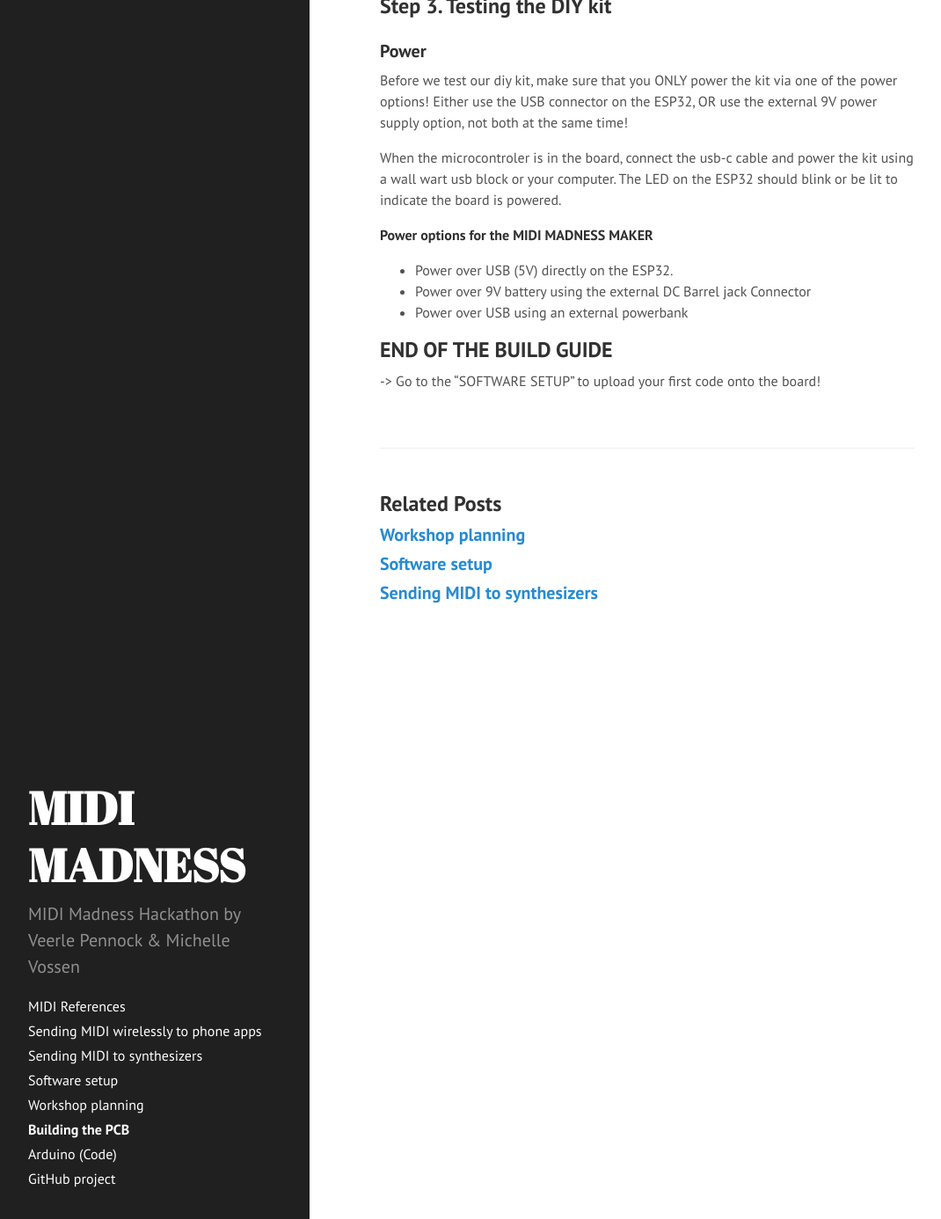
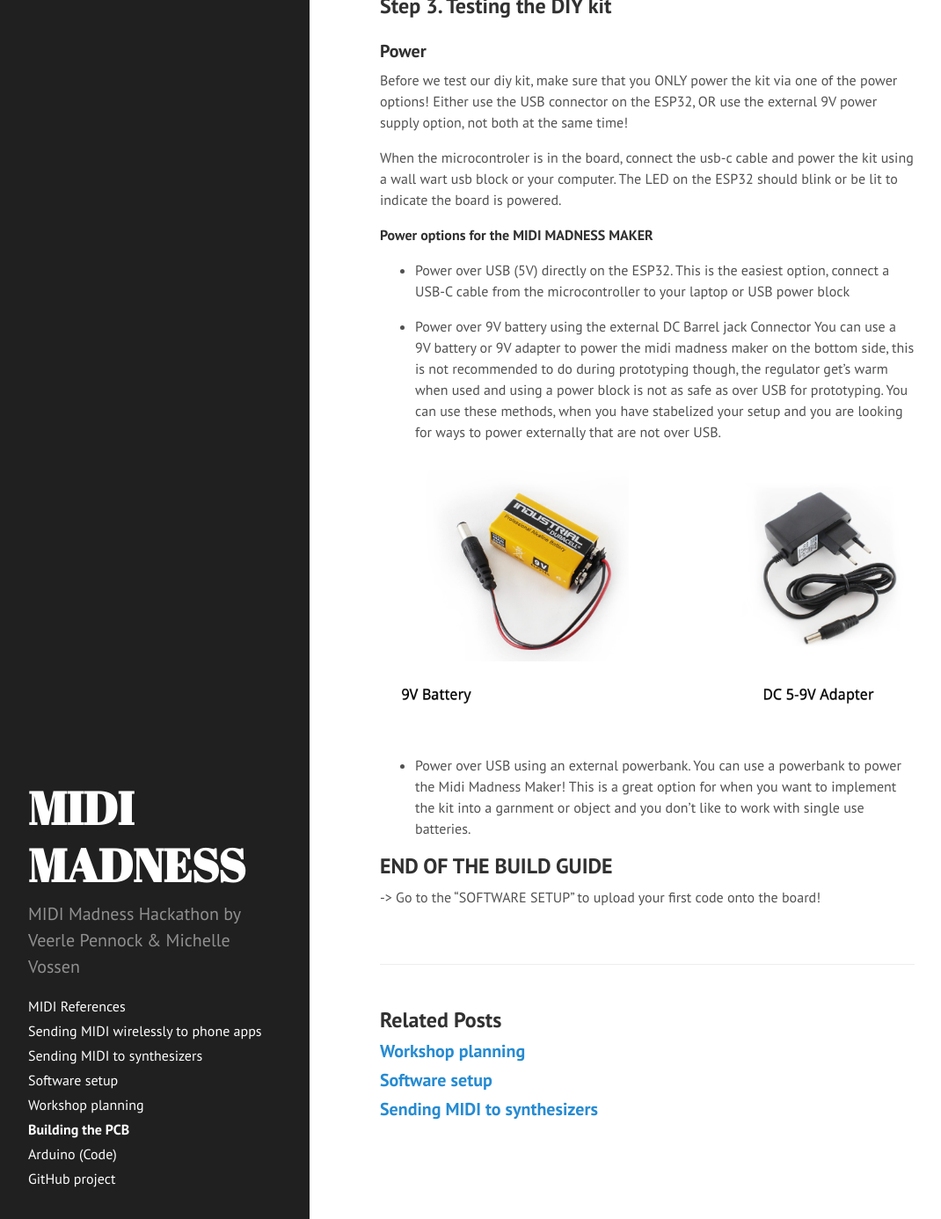
Before and after one commit to v0ss3n/midimadness, a Jekyll site: the page built from _posts/2024-12-13-building-the-pcb.md, in a window 1280 px wide and 1400 px high, scrolled down 3668 px, cut to the strip 14-1400 px from the top of the window. Shown: the whole strip at 88% size, without its empty margins (0-1070 px from the left). Built offline with Jekyll 4.4.1, drawn with Linux system fonts in a browser that asks for light colours; some of the changed text lies outside the part shown.

Commit message:
Update 2024-12-13-building-the-pcb.md

```diff
--- a/_posts/2024-12-13-building-the-pcb.md
+++ b/_posts/2024-12-13-building-the-pcb.md
@@ -34,7 +34,7 @@
 ### Follow the instructions below together with the interactive BOM, so you can find the location of where to put the components on the PCB: https://v0ss3n.github.io/midimadness/midimadnessmaker-ibom.html
 
 
-### **RESISTORS**
+### **Resistors**
 
 In your kit you find 4 different types of resistors, they are colour coded with bands to show what value the resistor is.
 
@@ -48,29 +48,29 @@
 the negative side (SHORT LEG) needs to be inserted in the SQUARE PAD!
 the long side of the led will be in the round pas.
 
-### **PIN HEADERS**
+### **Pin Headers**
 
 The pin headers are there to keep the ESP32 in place so you can take the microcontroller in and out if needed. If you want to make sure the pin headers are not wiggeling, use some tape to keep the headers in place and adjust accordingly after soldering a few pins first.
 
-### **ON/OFF SWITCH**
+### **Switch**
 
 Solder the switch in the location of the PCB, wiggle the switch a bit back and forth to place it inside the holes of the pcb.
 
-### **AUDIO EN MIDI JACK**
+### **Audio and Midi Jack**
 
 In the kit you find 2 audio jacks
 MIDI_TR_S1     Aaudio jack (flat type)                   midi output
 Speaker_in1    Audio output jack (thonkiconn type        audio output
 
-### **POTENTIOMETER**
+### **Potentiometer**
 
 Solder the potentiometer at the location where the pcb shows the text "E_textile_tuner_1" If the potentiometer is struggeling to fit in the holes bend them over a bit with your hands to make it fit in the spot. Solder all the pads on the bottom (also the potentiometer mounting pads)
 
-### **POWER BARREL JACK**
+### **Power Barrel Jack**
 
 The barrel jack is used for powering the kit via external power sources that are not USB. You can use a 9V battery to power the kit externally and we will show you examples about this later.
 
-### **VOLTAGE REGULATOR**
+### **Voltage Regulator**
 
 The Voltage Regulator is a later addition to the first iteration of the diy kit, because we wanted to power the board over 9V battery. Our microcontroller is only able to handle 5V maximum, so therefore we use the Voltage Regulator to step down the 9V -> 5V.
 
@@ -78,11 +78,11 @@
 
 ![]({{ site.baseurl }}/assets/images/midi-regulator.jpg)
 
-### **SPEAKER & BLUETOOTH ANTENNA**
+### **Speaker and Bluetooth Antenna**
 
 Solder the speaker to the pads on the PCB, the black wire is connected to the swquare pad, the red wire to the circular pad. You can stick the speaker to the front side or the pack side of the Midi Madness Maker. The Bluetooth antenna can be added later when using Bluetooth functions. The ESP32 Bluetooth is already onboard but the antenna amplifies the signal so you can have more distance between source and reciever.
 
-### **ESP32**
+### **ESP32 Microcontroller**
 The ESP32S3's orientation is important: the USB-C port should face **away** from the pcb board.
 
 ### **DONE!**
@@ -100,10 +100,17 @@
 When the microcontroler is in the board, connect the usb-c cable and power the kit using a wall wart usb block or your computer. The LED on the ESP32 should blink or be lit to indicate the board is powered.
 
 **Power options for the MIDI MADNESS MAKER**
-- Power over USB (5V) directly on the ESP32.
+-  Power over USB (5V) directly on the ESP32.
+This is the easiest option, connect a USB-C cable from the microcontroller to your laptop or USB power block
+
 - Power over 9V battery using the external DC Barrel jack Connector
-- Power over USB using an external powerbank
+  You can use a 9V battery or 9V adapter to power the midi madness maker on the bottom side, this is not recommended to do during prototyping though, the regulator get's warm when used and using a power block is not as safe as over USB for prototyping. You can use these methods, when you have stabelized your setup and you are looking for ways to power externally that are not over USB.
 
+![]({{ site.baseurl }}/assets/images/midi-power.jpg)
+
+
+- Power over USB using an external powerbank.
+  You can use a powerbank to power the Midi Madness Maker! This is a great option for when you want to implement the kit into a garnment or object and you don't like to work with single use batteries.
 
 ## END OF THE BUILD GUIDE
 
```
